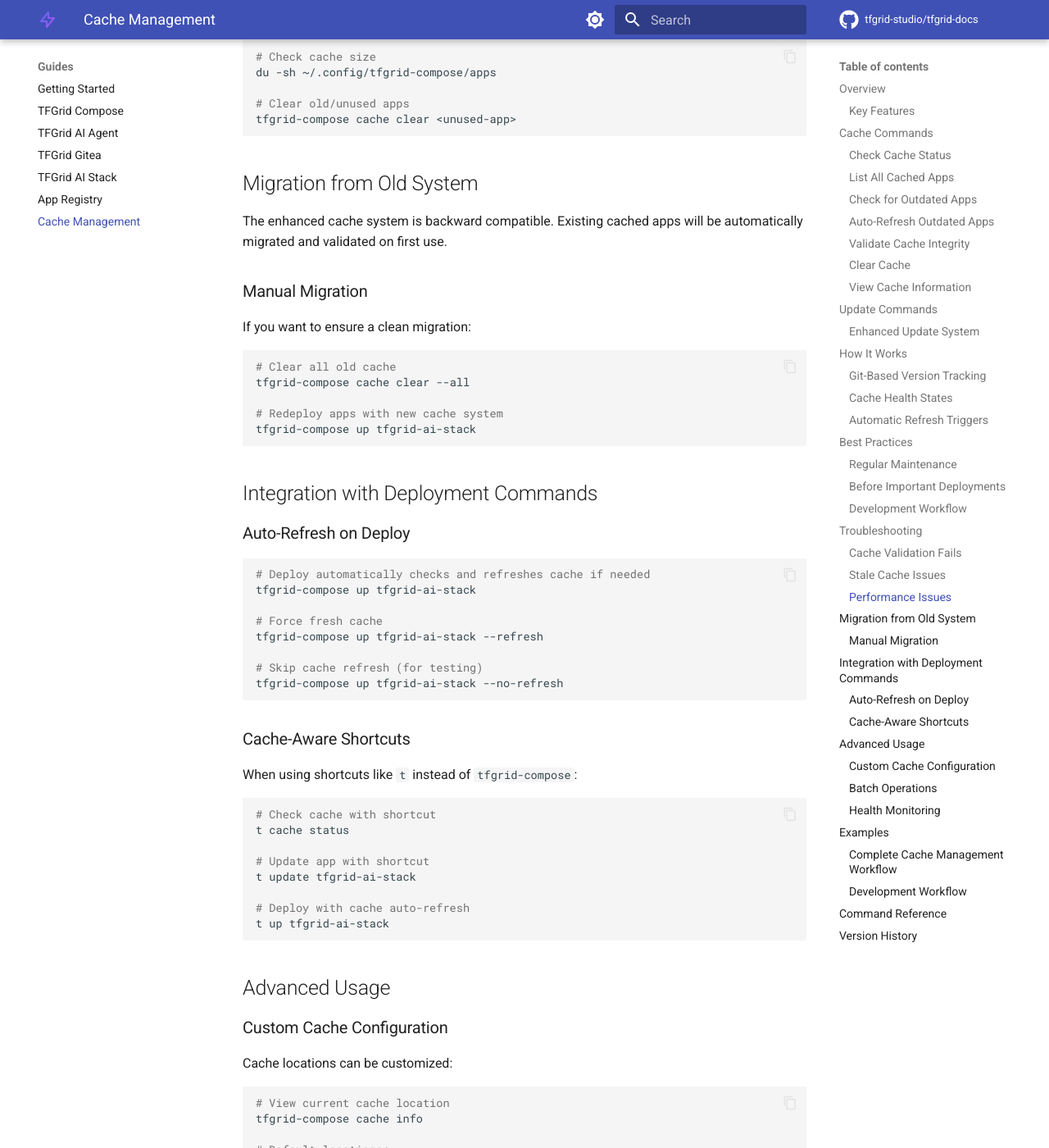
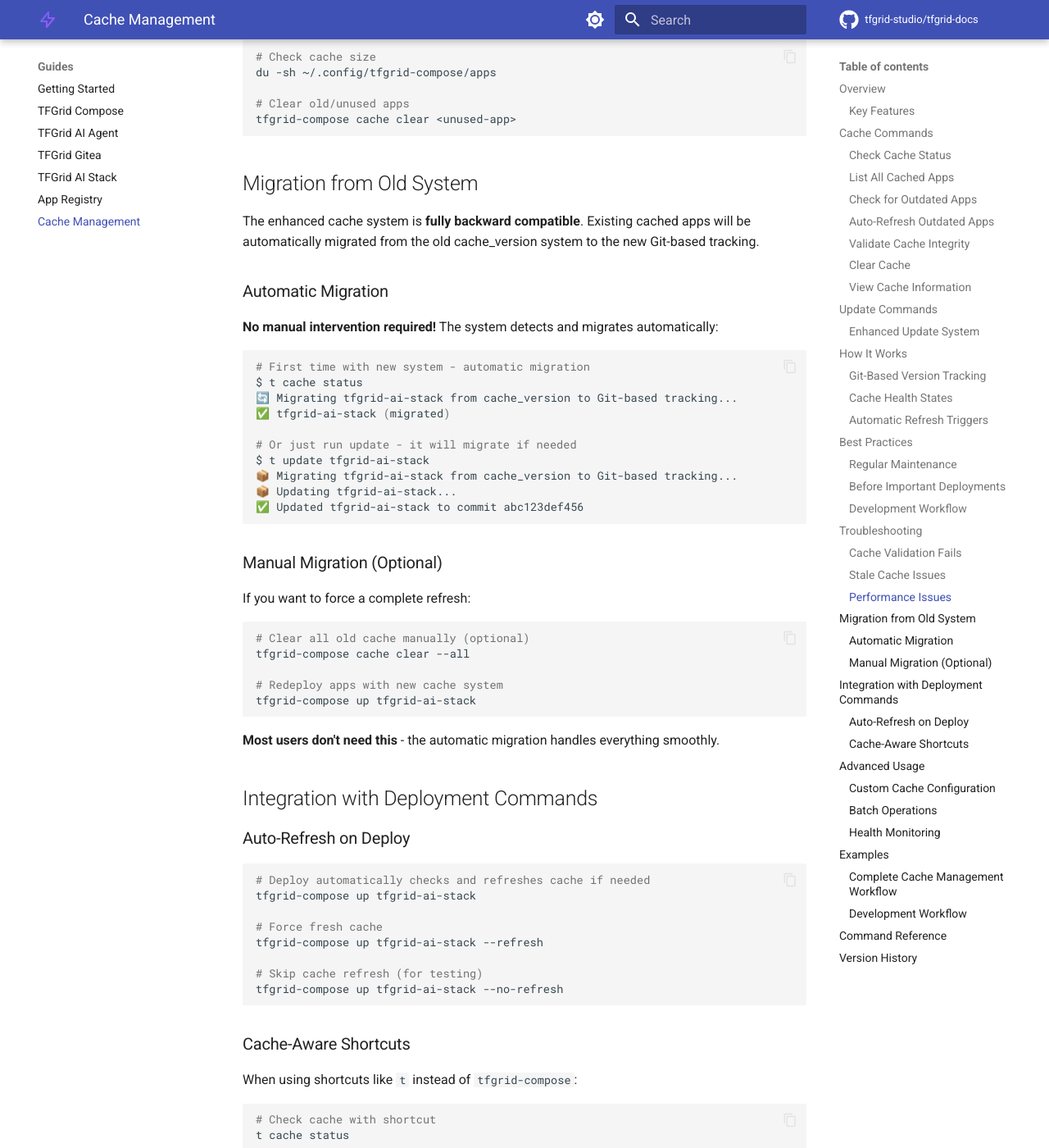
Before and after one commit to tfgrid-studio/tfgrid-docs, an MkDocs documentation site: the page built from docs/guides/cache-management.md, in a window 1280 px wide and 1400 px high, scrolled down 5101 px. Shown: the whole window at 82% size. Built offline with MkDocs 1.6.1 and Material for MkDocs 9.7.7, drawn with Linux system fonts in a browser that asks for light colours; comment, search, counter and statistics services are not loaded; the version menu is left out.

Commit message:
docs: Update cache management guide with automatic migration details

````diff
--- a/docs/guides/cache-management.md
+++ b/docs/guides/cache-management.md
@@ -241,19 +241,38 @@
 
 ## Migration from Old System
 
-The enhanced cache system is backward compatible. Existing cached apps will be automatically migrated and validated on first use.
+The enhanced cache system is **fully backward compatible**. Existing cached apps will be automatically migrated from the old cache_version system to the new Git-based tracking.
 
-### Manual Migration
+### Automatic Migration
 
-If you want to ensure a clean migration:
+**No manual intervention required!** The system detects and migrates automatically:
 
 ```bash
-# Clear all old cache
+# First time with new system - automatic migration
+$ t cache status
+🔄 Migrating tfgrid-ai-stack from cache_version to Git-based tracking...
+✅ tfgrid-ai-stack (migrated)
+
+# Or just run update - it will migrate if needed
+$ t update tfgrid-ai-stack
+📦 Migrating tfgrid-ai-stack from cache_version to Git-based tracking...
+📦 Updating tfgrid-ai-stack...
+✅ Updated tfgrid-ai-stack to commit abc123def456
+```
+
+### Manual Migration (Optional)
+
+If you want to force a complete refresh:
+
+```bash
+# Clear all old cache manually (optional)
 tfgrid-compose cache clear --all
 
 # Redeploy apps with new cache system
 tfgrid-compose up tfgrid-ai-stack
 ```
+
+**Most users don't need this** - the automatic migration handles everything smoothly.
 
 ## Integration with Deployment Commands
 
````
